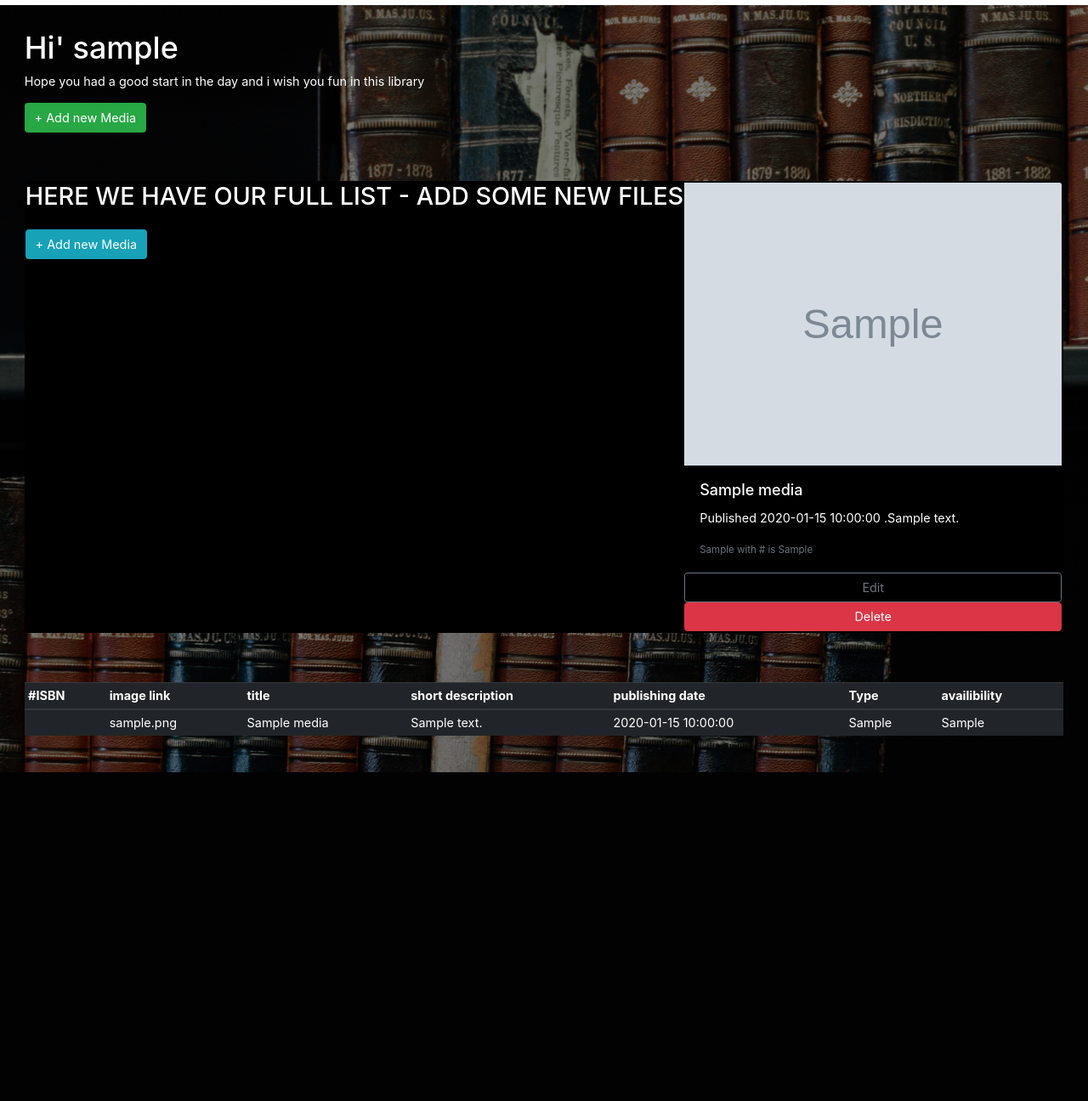
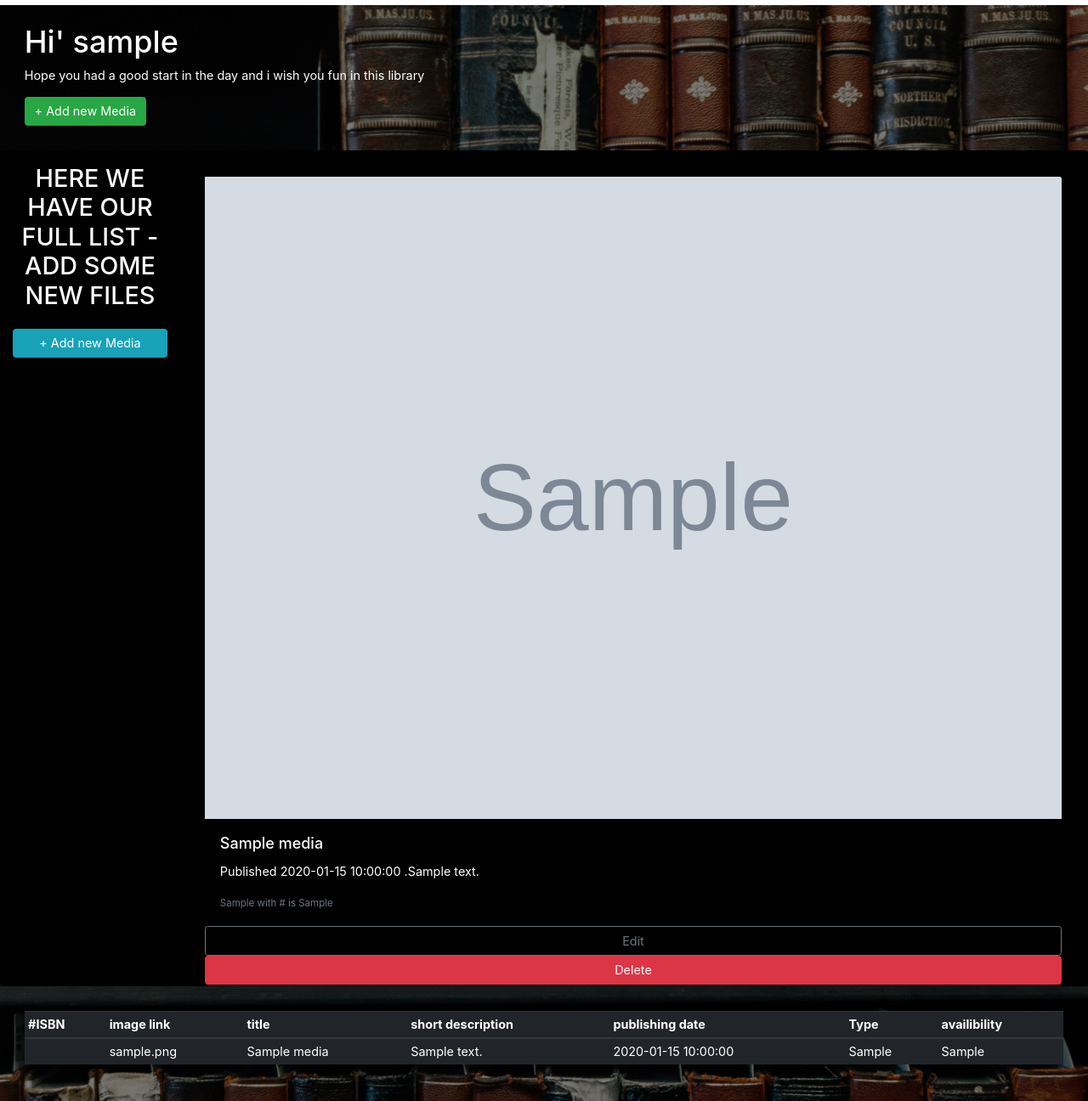
Before and after one commit to VerenaEna/FSWD40-CodeReview10, a PHP site: page /home.php in a window 1280 px wide. Shown: the part 30-1326 px from the top of the page at 85% size. Before the commit the page ends 939 px from the top, so only its background shows below. Run offline with PHP 8.4, Linux system fonts and the light colour scheme; the visitor is signed in with stand-in values (Sample User, id 1); tables that the repository leaves empty or names only in its code hold one stand-in row (values such as "Sample post"); grey boxes marked "Sample" are stand-in pictures; data that the repository does not hold is empty; a stand-in replaces the project's code that opens the database connection; some libraries are stand-ins or nearby versions.

Commit message:
Fix: add stylings

```diff
--- a/style.css
+++ b/style.css
@@ -18,9 +18,10 @@ body {
   background-color: transparent;
 }
 header {
+  position: fixed;
   background-color: white;
-  height: 100%;
   width: 100%;
+  z-index: 3;
 }
 main {
   width:40%;
@@ -28,13 +29,16 @@ main {
 
 section {
   padding: 2rem;
+  position: relative;
+  top: 2rem;
 }
 form {
   background: rgba(0,0,0,.5);
   display:flex;
   flex-direction: column;
-  width: 230px;
-  max-width: 80%;
+  /* width: 230px; */
+  width: 100%;
+  max-width: 100%;
   padding: 5px;
 }
 h2{
@@ -61,9 +65,33 @@ h2{
 .text-muted {
   color: white;
 }
-
+.cards {
+  padding: 0;
+}
 .card {
   background-color: black;
+  margin: 2rem;
+  height: 100%;
+}
+.card-group {
+  margin: auto;
+}
+.group {
+  width: 70%;
+}
+.card-img-top {
+    height: 60%;
+}
+.action {
+  display: flex;
+  flex-direction: column;
+}
+
+.manager {
+  width: 210px;
+  padding: 1rem;
+  display:flex;
+  flex-direction: column;
 }
 
 @media screen and (max-width:420px){
```
